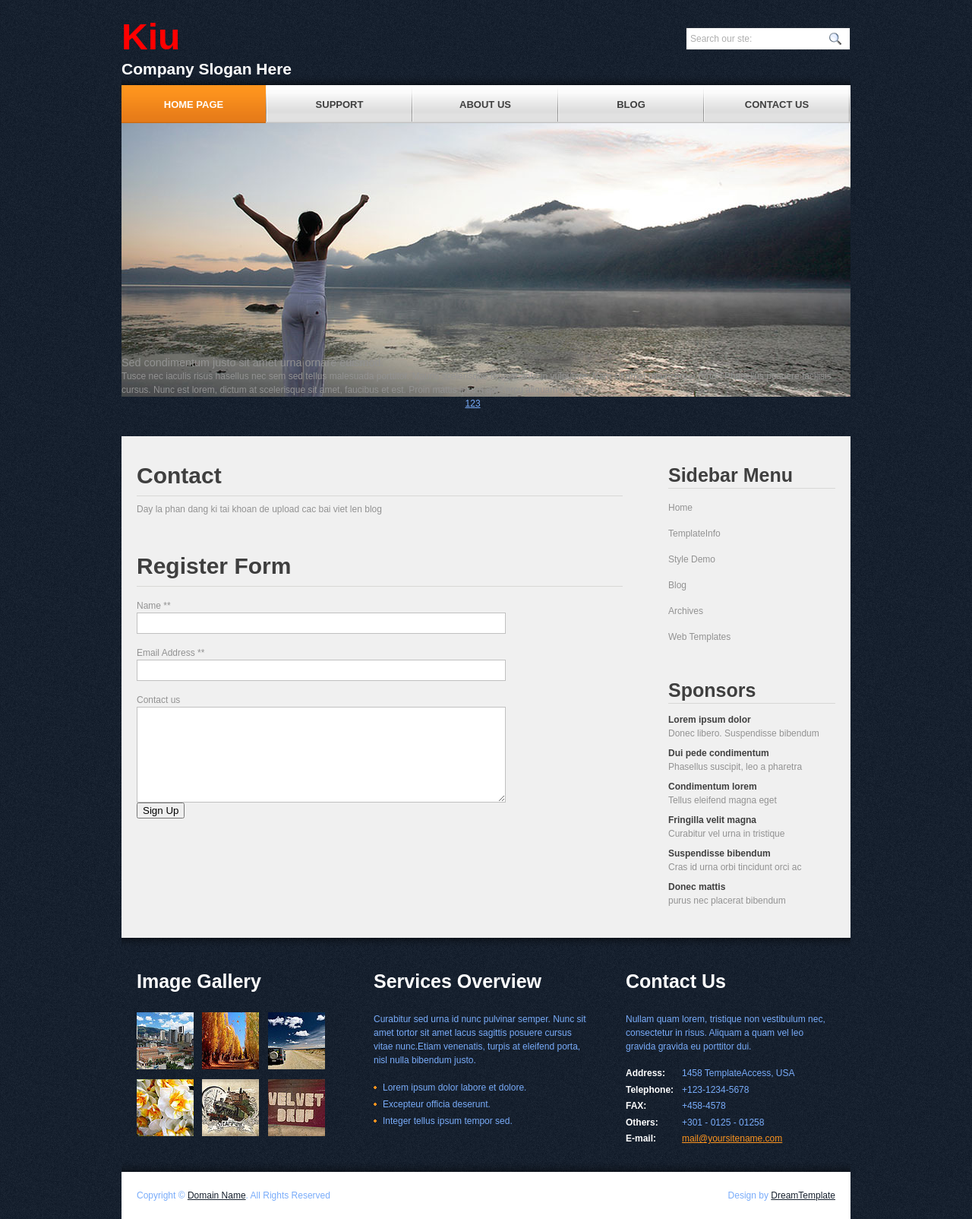
After one commit to quanh2812/myflask-blog, a Flask app: page /contact in a window 1280 px wide; the page is wider, and only the part inside the window is pictured. The commit adds this page. Shown: that part at 76% size. Run offline with Flask 2, Linux system fonts and the light colour scheme; some libraries are stand-ins or nearby versions.

Commit message:
built flask-blog continune

```diff
--- a/__init__.py
+++ /dev/null
@@ -1,2 +0,0 @@
-from flask import Flask
-from flask_sqlalchemy import SQLAlchemy
--- a/run.py
+++ b/run.py
@@ -1,30 +1,34 @@
-from flask import Flask, render_template, url_for, redirect
+from flask import Flask, render_template, url_for, flash, redirect
 from flask_sqlalchemy import SQLAlchemy
+import odoorpc
 
 app = Flask(__name__)
+app.config['SQLALCHEMY_DATABASE_URI'] = 'postgresql://quocanh:123@localhost/flask-blog'
 db = SQLAlchemy(app)
-app.config['SQLALCHEMY_DATABASE_URI'] = 'sqlite:///site.db'
 
+# Prepare the connection to the server
+odoo = odoorpc.ODOO('localhost', port=8069)
 
-post = [
-    {
-        'author': 'Admin',
-        'title': 'This is the first content',
-        'content': 'Morbi tincidunt, orci ac convallis aliquam, lectus turpis varius lorem, eu posuere nunc justo tempus leo. Donec mattis, purus nec placerat bibendum, dui pede condimentum odio, ac blandit ante orci ut diam. Cras fringilla magna. Phasellus suscipit, leo a pharetra condimentum, lorem tellus eleifend magna, eget fringilla velit magna id neque. Curabitur vel urna. In tristique orci porttitor ipsum. Lorem ipsum dolor sit amet, consectetuer adipiscing elit. Donec libero. Suspendisse bibendum. Cras id urna. Morbi tincidunt, orci ac convallis aliquam, lectus turpis varius lorem, eu posuere nunc justo tempus leo.',
-        'date_posted': '11 sep 2018 by ',
-    }
-]
+# Check available databases
+print(odoo.db.list())
 
-class Post(db.Model):
-    id = db.Column(db.Interger, primary_key=True)
-    title = db.Column(db.String(100), nullable=False)
-    author = db.Column(db.String(50), nullable=False)
-    date_posted = db.Column()
+# Login
+odoo.login('flask-blog', 'admin', 'admin')
+
 
 @app.route("/")
 @app.route("/home")
 def home():
+    posts = odoo.env['post'].search([])
+    posts.sort(reverse=True)
+    post = odoo.execute('post', 'read', posts)
     return render_template('home.html', post=post)
+
+
+@app.route("/detail/<int:id>")
+def post_detail(id):
+    post = odoo.env['post'].browse(id)
+    return render_template('detail.html', post=post)
 
 
 @app.route("/about")
@@ -32,5 +36,10 @@
     return render_template('about.html')
 
 
+@app.route("/contact")
+def contact():
+    return render_template('contact.html')
+
+
 if __name__ == '__main__':
     app.run(debug=True)
--- a/static/css/style.css
+++ b/static/css/style.css
@@ -68,7 +68,7 @@
 	text-decoration:none;
 }
 h1 span {
-	color:#79acfa;
+	color: red;
 }
 h1 small {
 	display:block;
--- /dev/null
+++ b/templates/contact.html
@@ -0,0 +1,32 @@
+{% extends 'layout.html' %}
+{% block mainbar %}
+    <div class="article">
+        <h2><span>Contact</span></h2>
+        <div class="clr"></div>
+        <p>Day la phan dang ki tai khoan de upload cac bai viet len blog</p>
+    </div>
+    <div class="article">
+        <h2><span>Register Form</span></h2>
+        <div class="clr"></div>
+        <form method="POST" action="#">
+            <ol>
+                <li>
+                    <label>Name **</label>
+                    <input id="name" type="text" class="text"/>
+                </li>
+                <li>
+                    <label>Email Address **</label>
+                    <input id="email" name="email" class="text"/>
+                </li>
+                <li>
+                	<label>Contact us</label>
+                	<textarea id="message" name="message" rows="8" cols="50"></textarea>
+                </li>
+                <li>
+                	<input class="btn btn-outline-info" id="submit" name="submit" type="submit" value="Sign Up">
+                    <div class="clr"></div>
+                </li>
+            </ol>
+        </form>
+    </div>
+{% endblock %}
--- a/templates/home.html
+++ b/templates/home.html
@@ -12,10 +12,10 @@
     <div class="img"><img src="static/images/img1.jpg" width="198" height="208" alt="" class="fl"/></div>
     <div class="post_content">
         {{ post.content }}
-        <p class="spec"><a href="#" class="rm">Read more</a></p>
+        <p class="spec"><a href="{{ url_for('post_detail', id=post.id) }}" class="rm">Read more</a></p>
     </div>
     <div class="clr"></div>
 </div>
+{% endfor %}
 <p class="pages"><small>Page 1 of 2</small> <span>1</span> <a href="#">2</a> <a href="#">&raquo;</a></p>
-{% endfor %}
 {% endblock %}
--- a/templates/layout.html
+++ b/templates/layout.html
@@ -24,7 +24,7 @@
         </form>
       </div>
       <div class="logo">
-        <h1><a href="index.html">i<span>Solution</span> <small>Company Slogan Here</small></a></h1>
+        <h1><a href="index.html"><span style="color: red">Kiu</span> <small>Company Slogan Here</small></a></h1>
       </div>
       <div class="clr"></div>
       <div class="menu_nav">
@@ -33,7 +33,7 @@
           <li><a href="support.html"><span>Support</span></a></li>
           <li><a href="{{ url_for('about') }}"><span>About Us</span></a></li>
           <li><a href="blog.html"><span>Blog</span></a></li>
-          <li><a href="contact.html"><span>Contact Us</span></a></li>
+          <li><a href="{{ url_for('contact') }}"><span>Contact Us</span></a></li>
         </ul>
       </div>
       <div class="clr"></div>
@@ -57,7 +57,7 @@
           <h2 class="star"><span>Sidebar</span> Menu</h2>
           <div class="clr"></div>
           <ul class="sb_menu">
-            <li><a href="#">Home</a></li>
+            <li><a href="{{ url_for('home') }}">Home</a></li>
             <li><a href="#">TemplateInfo</a></li>
             <li><a href="#">Style Demo</a></li>
             <li><a href="#">Blog</a></li>
```
Also changed, not shown: forms.py (+9 -0 lines), templates/detail.html (added, +12 -0 lines), models.py (deleted), routes.py (deleted).
